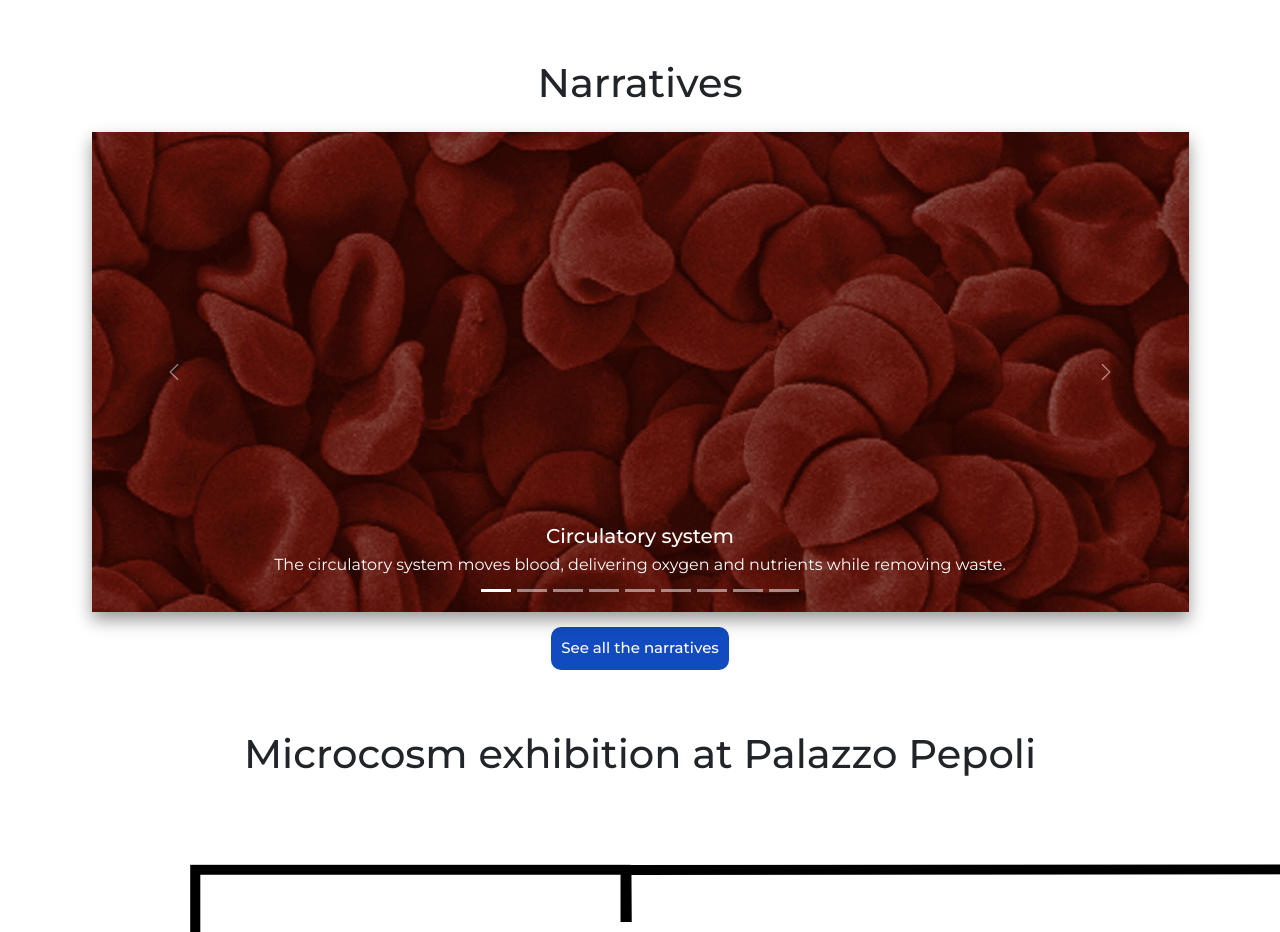
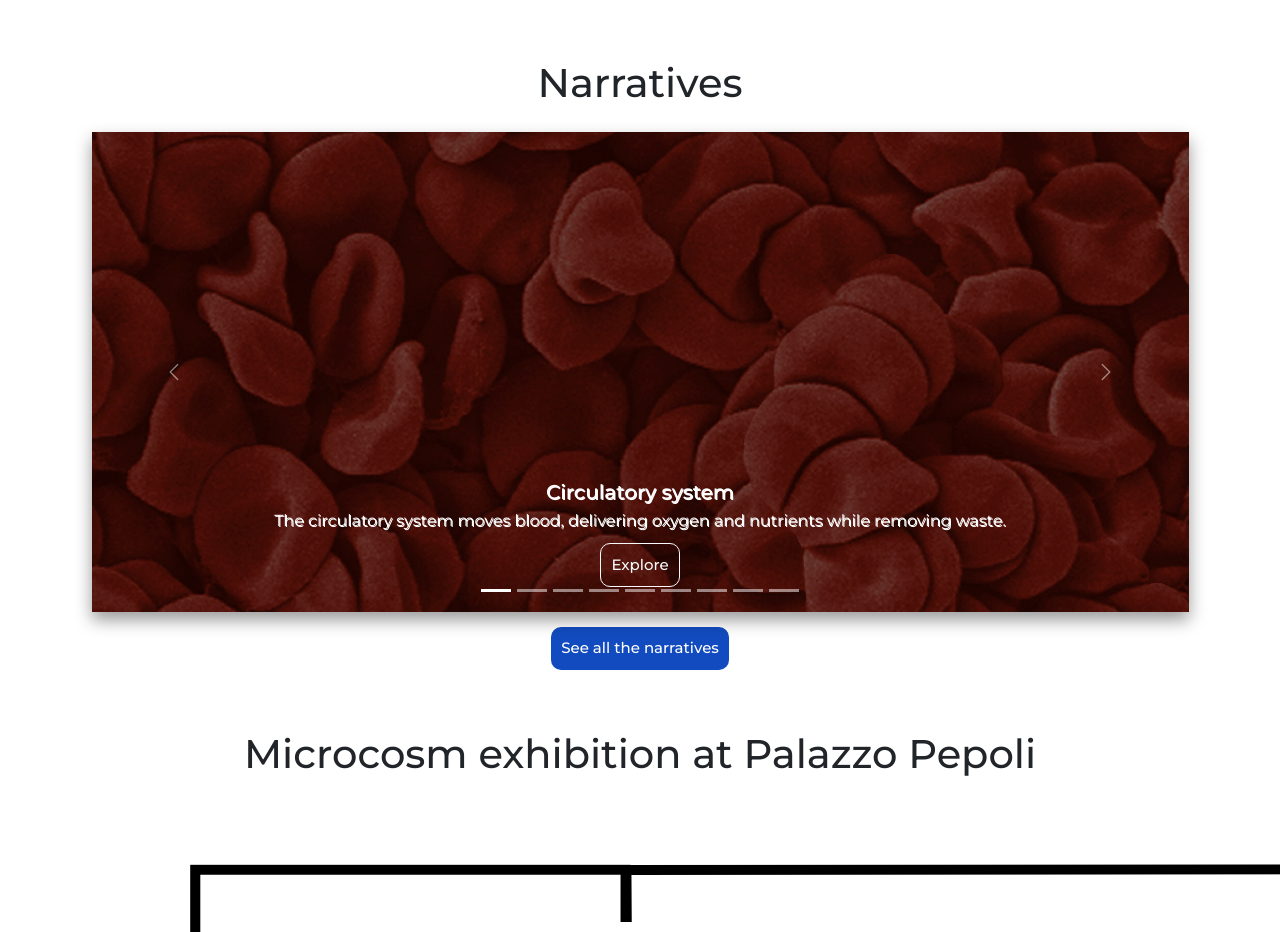
Before and after one commit to Microcosm-Hidden-Worlds-Within/microcosm-project, a plain HTML site: page index.html in a window 1280 px wide. Shown: the part 1100-2032 px from the top of the page. Drawn offline with nearby package versions, Linux system fonts and the light colour scheme.

Commit message:
I modified the carousel

```diff
--- a/css/style.css
+++ b/css/style.css
@@ -29,8 +29,9 @@ h4 {
   font-size: 3rem;
 }
 
+
 .btn {
-  background-color: #2f2497bc;
+  /* background-color: #2f2497bc; */
   border: 0;
   font-size: 1.5rem;
   padding: 1rem;
@@ -38,9 +39,11 @@ h4 {
   border-radius: 10px;
 }
 
+/*
 .btn:hover {
   background-color: #372ba6;
 }
+*/
 
 .center {
   text-align: center;
@@ -130,15 +133,21 @@ h4 {
   left:0;
   right:0;
   bottom:0;
-  background-color:rgba(0,0,0,0.4);
+  background-color:rgba(0,0,0,0.5);
 }
 
 .carousel-caption {
   font-size: 1.6rem;
+  text-shadow: 1px 1px white;
+
 }
 
 .carousel-title {
   font-size: 2rem;
+}
+
+.btn-outline-light {
+  border: 1px solid;
 }
 
 
--- a/index.html
+++ b/index.html
@@ -150,7 +150,8 @@
               <div class="transparent-background">
                 <div class="carousel-caption">
                   <h5 class="carousel-title">Circulatory system</h5>
-                  <p>The circulatory system moves blood, delivering oxygen and nutrients while removing waste.</p>
+                  <p class="d-none d-sm-block">The circulatory system moves blood, delivering oxygen and nutrients while removing waste.</p>
+                  <button type="button" class="btn btn-outline-light">Explore</button>
                 </div>
               </div>
             </div>
@@ -159,6 +160,7 @@
                 <div class="carousel-caption">
                   <h5 class="carousel-title">Digestive system</h5>
                   <p>The digestive system breaks down food into nutrients and eliminates waste.</p>
+                  <button type="button" class="btn btn-outline-light">Explore</button>
                 </div>
               </div>
             </div>
@@ -167,6 +169,7 @@
                 <div class="carousel-caption">
                   <h5 class="carousel-title">Immune system</h5>
                   <p>The immune system defends against infections and diseases by identifying and destroying harmful invaders.</p>
+                  <button type="button" class="btn btn-outline-light">Explore</button>
                 </div>
               </div>
             </div>
@@ -175,6 +178,7 @@
                 <div class="carousel-caption">
                   <h5 class="carousel-title">Integumentary system</h5>
                   <p>The integumentary system includes the skin, hair, and nails, providing protection and helping regulate temperature.</p>
+                  <button type="button" class="btn btn-outline-light">Explore</button>
                 </div>
               </div>
             </div>
@@ -183,6 +187,7 @@
                 <div class="carousel-caption">
                   <h5 class="carousel-title">Muscular system</h5>
                   <p>The muscular system enables movement and maintains posture through muscle contractions.</p>
+                  <button type="button" class="btn btn-outline-light">Explore</button>
                 </div>
               </div>
             </div>
@@ -191,6 +196,7 @@
                 <div class="carousel-caption">
                   <h5 class="carousel-title">Nervous system</h5>
                   <p>The nervous system controls and coordinates activities by transmitting signals to and from different parts of the body.</p>
+                  <button type="button" class="btn btn-outline-light">Explore</button>
                 </div>
               </div>
             </div>
@@ -199,6 +205,7 @@
                 <div class="carousel-caption">
                   <h5 class="carousel-title">Respiratory system</h5>
                   <p>The respiratory system facilitates breathing, taking in oxygen and expelling carbon dioxide.</p>
+                  <button type="button" class="btn btn-outline-light">Explore</button>
                 </div>
               </div>
             </div>
@@ -207,6 +214,7 @@
                 <div class="carousel-caption">
                   <h5 class="carousel-title">Skeletal system</h5>
                   <p>The skeletal system provides structure, protects organs, and supports movement.</p>
+                  <button type="button" class="btn btn-outline-light">Explore</button>
                 </div>
               </div>
             </div>
@@ -215,9 +223,11 @@
                 <div class="carousel-caption">
                   <h5 class="carousel-title">Urinary system</h5>
                   <p>The urinary system removes waste from the blood and regulates water and electrolyte balance.</p>
+                  <button type="button" class="btn btn-outline-light">Explore</button>
                 </div>
               </div>
             </div>
+
           </div>
 
 
```
